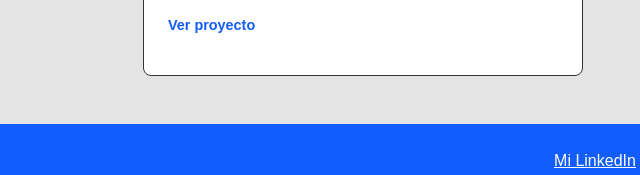
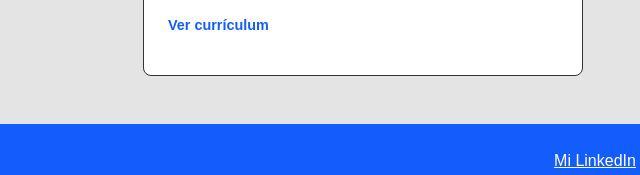
Before and after one commit to Salvador073/Salvador073.github.io, a plain HTML site: page index.html in a window 1280 px wide. Shown: the part 2077-2252 px from the top of the page, 45-685 px from the left. Drawn offline with Linux system fonts and the light colour scheme.

Commit message:
Update index.html

```diff
--- a/index.html
+++ b/index.html
@@ -87,7 +87,7 @@
         <h2>Mi currículum</h2>
         <p>Aquí os podéis encontrar mi currículum</p>
         <img src="img/cv.jpg" alt="Proyecto CV">
-        <h3><a href="CV.pdf" target="_blank">Ver proyecto</a></h3>
+        <h3><a href="dsmCurriculum.pdf" target="_blank">Ver currículum</a></h3>
     </article>
   </div>
 </section>
```
